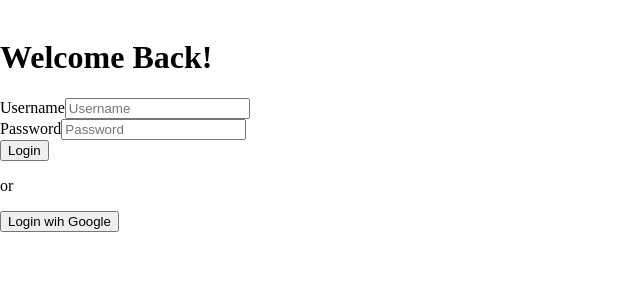
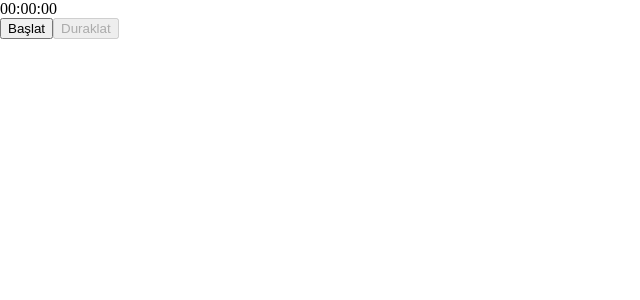
Before and after one commit to Umit-Ulusoy/BookConnect, a React (Vite) app in the folder client/: page / in a window 1280 px wide. Shown: the top 300 px of the page, without its empty margins (0-640 px from the left). Built offline with nearby package versions, Linux system fonts and the light colour scheme.

Commit message:
feat(frontend): Add timer component

```diff
--- a/client/package.json
+++ b/client/package.json
@@ -10,6 +10,7 @@
     "preview": "vite preview"
   },
   "dependencies": {
+    "axios": "^1.5.0",
     "react": "^18.2.0",
     "react-dom": "^18.2.0",
     "react-router-dom": "^6.15.0"
--- a/client/src/App.jsx
+++ b/client/src/App.jsx
@@ -1,10 +1,11 @@
 import React from "react";
 import Login from "./pages/Login";
+import Timer from "./pages/Timer";
 
 function App() {
   return (
     <div>
-      <Login />
+      <Timer/>
     </div>
 
 
--- /dev/null
+++ b/client/src/pages/Timer.jsx
@@ -0,0 +1,155 @@
+import React, { useState, useEffect } from "react";
+import axios from "axios";
+
+const Timer = () => {
+  const [time, setTime] = useState(0);
+  const [isRunning, setIsRunning] = useState(false);
+  const [isPaused, setIsPaused] = useState(true);
+  const [isCancelled, setIsCancelled] = useState(false);
+  const [isCompleted, setIsCompleted] = useState(false);
+
+  useEffect(() => {
+    let intervalId;
+
+    if (isRunning && !isPaused) {
+      intervalId = setInterval(() => {
+        setTime((prevTime) => prevTime + 1);
+      }, 1000);
+    } else {
+      clearInterval(intervalId);
+    }
+
+    return () => {
+      clearInterval(intervalId);
+    };
+  }, [isPaused, isRunning]);
+
+  useEffect(() => {
+    let saveIntervalId;
+
+    if (isRunning && !isPaused) {
+      saveIntervalId = setInterval(() => {
+        saveTimeToDatabase();
+      }, 10000);
+    } else {
+      clearInterval(saveIntervalId);
+    }
+
+    return () => {
+      clearInterval(saveIntervalId);
+    };
+  }, [isPaused, isRunning]);
+
+  const formatTime = (seconds) => {
+    const hours = Math.floor(seconds / 3600).toString().padStart(2, "0");
+    const minutes = Math.floor((seconds % 3600) / 60).toString().padStart(2, "0");
+    const remainingSeconds = (seconds % 60).toString().padStart(2, "0");
+    return `${hours}:${minutes}:${remainingSeconds}`;
+  };
+
+  const handleStart = () => {
+    setIsRunning(true);
+    setIsPaused(false);
+    setIsCancelled(false);
+  };
+
+  const handleStop = () => {
+    setIsRunning(false);
+    setIsCompleted(true);
+    saveTimeToDatabase();
+  };
+
+  const handlePause = () => {
+    if (isRunning) {
+      setIsPaused(true);
+    }
+  };
+
+  const handleResume = () => {
+    if (isRunning) {
+      setIsPaused(false);
+    }
+  };
+
+  const handleReset = () => {
+    setTime(0);
+    setIsRunning(false);
+    setIsPaused(true);
+    setIsCancelled(true);
+    setIsCompleted(false);
+  };
+
+  const saveTimeToDatabase = () => {
+    axios
+      .post("/api/saveTime", { time })
+      .then((response) => {
+       console.log(response.data.message);
+      })
+      .catch((error) => {
+        console.log(error);
+      });
+  };
+
+  return (
+    <div
+      className="timer-container ">
+    <div
+      className="timer-display" aria-live="polite">
+      <time>{formatTime(time)}</time>
+    </div>
+    <div className="timer-controls">
+      {isCompleted ? (
+        <button onClick={handleReset} aria-label="Sıfırla">
+          Sıfırla
+        </button>
+      ) : (
+        <>
+          {isCancelled ? (
+            <>
+              <button onClick={handleStart} aria-label="Başlat">
+                Başlat
+              </button>
+              <button
+                onClick={handlePause}
+                disabled={!isRunning}
+                aria-label="Duraklat"
+              >
+                Duraklat
+              </button>
+            </>
+          ) : (
+            <>
+              {isRunning ? (
+                <>
+                  <button onClick={handleStop} aria-label="Durdur">
+                    Durdur
+                  </button>
+                  <button onClick={handlePause} aria-label="Duraklat">
+                    Duraklat
+                  </button>
+                  <button onClick={handleResume} aria-label="Devam Et">
+                    Devam Et
+                  </button>
+                </>
+              ) : (
+                <>
+                  <button onClick={handleStart} aria-label="Başlat">
+                    Başlat
+                  </button>
+                  <button
+                    onClick={handlePause}
+                    disabled={!isRunning || isPaused}
+                    aria-label="Duraklat"
+                  >
+                    Duraklat
+                  </button>
+                </>
+              )}
+            </>
+          )}
+        </>
+      )}
+    </div>
+  </div>
+  )}
+  export default Timer;
```
Also changed, not shown: 1 other file (tests, documents, lock files or other folders).
